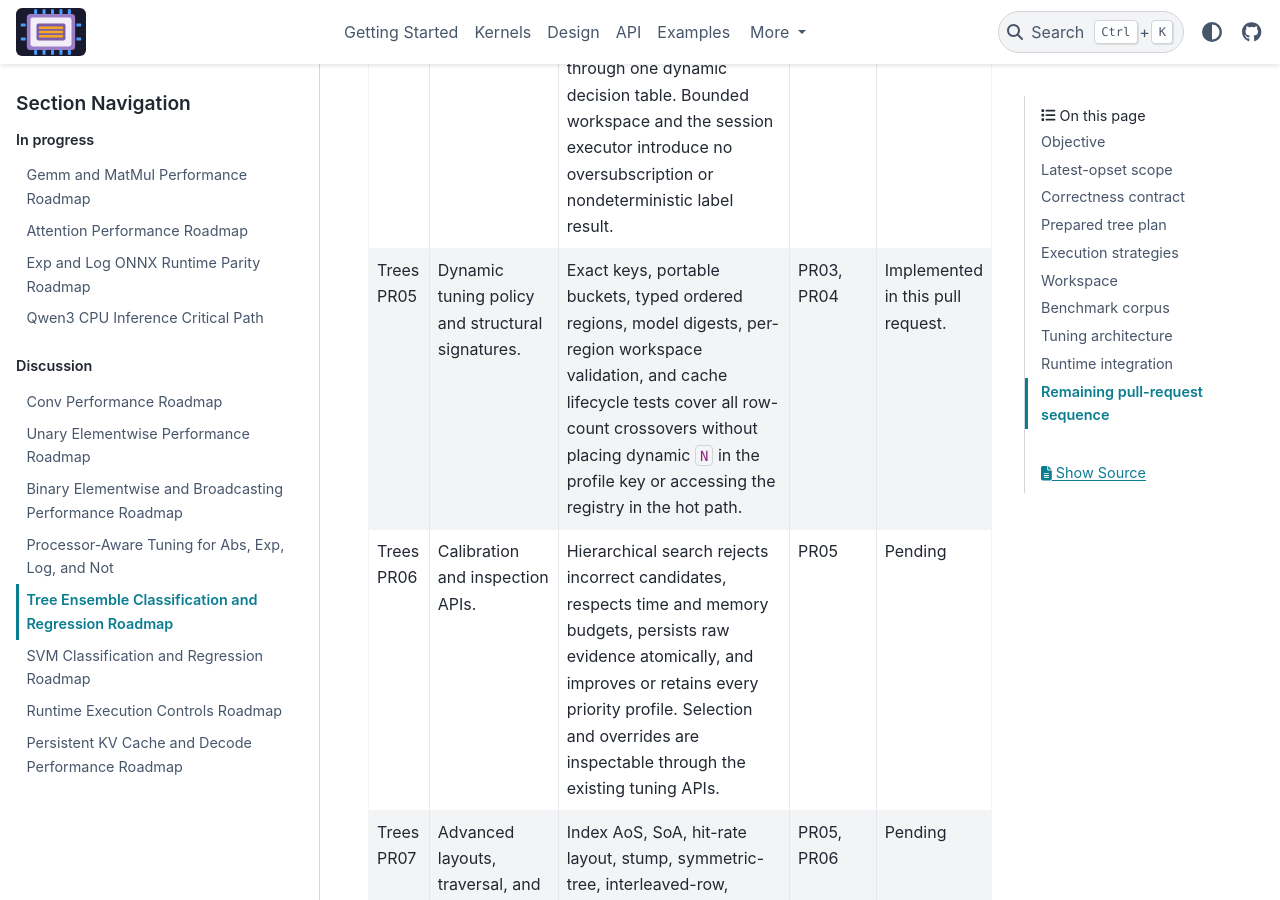
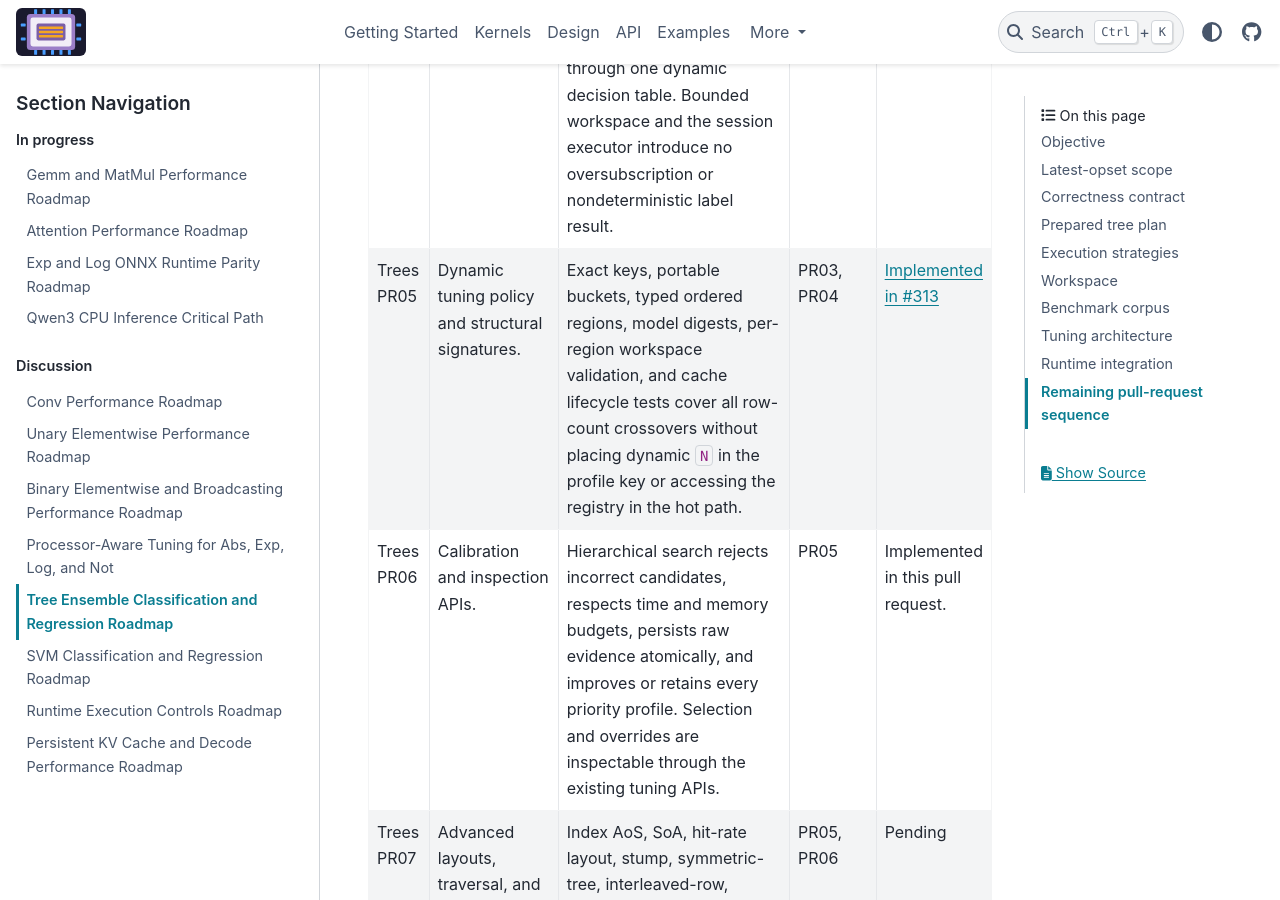
Before and after one commit to xadupre/onnx-light-cpu, a Sphinx documentation site: the page built from docs/next_steps/2026_08_tree_ensemble.rst, in a window 1280 px wide and 900 px high, scrolled down 13119 px. Built offline with Sphinx 7.4.7 and the PyData theme 0.15.4, drawn with Linux system fonts in a browser that asks for light colours; pages that are not in the unit, such as notebooks, are missing from menus.

Commit message:
Add TreeEnsemble calibration and inspection APIs (#318)
* Initial plan

* Add tree calibration and inspection APIs

Co-authored-by: xadupre <22452781+xadupre@users.noreply.github.com>

* Use policy equality for calibration changes

Co-authored-by: xadupre <22452781+xadupre@users.noreply.github.com>

* Remove catch from evidence persistence

Co-authored-by: xadupre <22452781+xadupre@users.noreply.github.com>

* Preserve temporary evidence cleanup

Co-authored-by: xadupre <22452781+xadupre@users.noreply.github.com>

* Fix Windows evidence replacement

Co-authored-by: xadupre <22452781+xadupre@users.noreply.github.com>

* Harden Windows header ordering

Co-authored-by: xadupre <22452781+xadupre@users.noreply.github.com>

* Close evidence stream before replacement

Co-authored-by: xadupre <22452781+xadupre@users.noreply.github.com>

* Close evidence stream before cleanup

Co-authored-by: xadupre <22452781+xadupre@users.noreply.github.com>

---------

Co-authored-by: copilot-swe-agent[bot] <198982749+Copilot@users.noreply.github.com>
Co-authored-by: xadupre <22452781+xadupre@users.noreply.github.com>

```diff
--- a/docs/next_steps/2026_08_tree_ensemble.rst
+++ b/docs/next_steps/2026_08_tree_ensemble.rst
@@ -551,7 +551,8 @@ Remaining pull-request sequence
        row-count crossovers without placing dynamic ``N`` in the profile key
        or accessing the registry in the hot path.
      - PR03, PR04
-     - Implemented in this pull request.
+     - `Implemented in #313
+       <https://github.com/xadupre/onnx-light-cpu/pull/313>`_
    * - Trees PR06
      - Calibration and inspection APIs.
      - Hierarchical search rejects incorrect candidates, respects time and
@@ -559,7 +560,7 @@ Remaining pull-request sequence
        retains every priority profile. Selection and overrides are inspectable
        through the existing tuning APIs.
      - PR05
-     - Pending
+     - Implemented in this pull request.
    * - Trees PR07
      - Advanced layouts, traversal, and float16.
      - Index AoS, SoA, hit-rate layout, stump, symmetric-tree,
```
Also changed, not shown: 3 other files.
